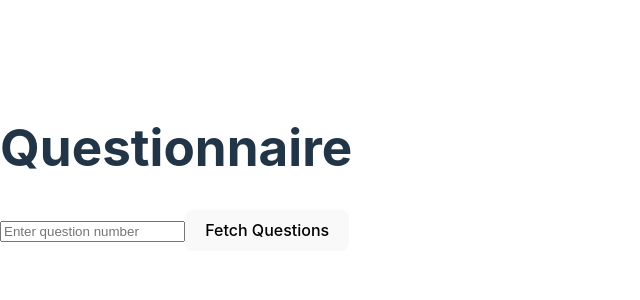
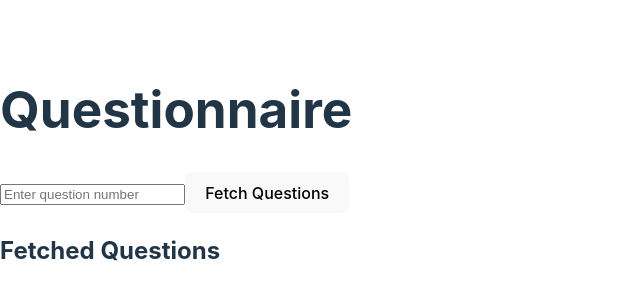
Before and after one commit to daaleph/register, a React (Vite) app in the folder frontend/: page / in a window 1280 px wide. Shown: the part 232-532 px from the top of the page, without its empty margins (0-640 px from the left). Built offline with nearby package versions, Linux system fonts and the light colour scheme.

Commit message:
Avance en formulario

```diff
--- a/frontend/src/App.tsx
+++ b/frontend/src/App.tsx
@@ -12,15 +12,18 @@ const App: React.FC = () => {
     <div>
       <h1>Questionnaire</h1>
       <QuestionForm />
-      {Object.keys(questions).length > 0 && (
+      { questions && (
         <div>
           <h2>Fetched Questions</h2>
           <p>{ latestQuestion?.descripcion }</p>
           <ul>
-            {Array.isArray(latestOptions) &&
-              latestOptions.map((option, index) => (
-                <li key={index}>{option.descripcion}</li>
-              ))}
+            {
+              Array.isArray(latestOptions) &&
+                latestOptions.map((option, index) => (
+                  <li key={index}>{option.descripcion}</li>
+                )
+              )
+            }
           </ul>
         </div>
       )}
--- a/frontend/src/components/QuestionForm.tsx
+++ b/frontend/src/components/QuestionForm.tsx
@@ -24,7 +24,6 @@ export const QuestionForm: React.FC = () => {
             if (!questionResponse.ok || !optionsResponse.ok) throw new Error('Network request failed');
             const fetchedQuestion = await questionResponse.json();
             const fetchedOptions = await optionsResponse.json();
-            console.log("FO:", fetchedQuestion);
             const questionData = Array.isArray(fetchedQuestion) ? fetchedQuestion[0] : fetchedQuestion;
             const optionsData = Array.isArray(fetchedOptions) ? fetchedOptions : [];
             const item = {
```
Also changed, not shown: 1 other file (tests, documents, lock files or other folders).
